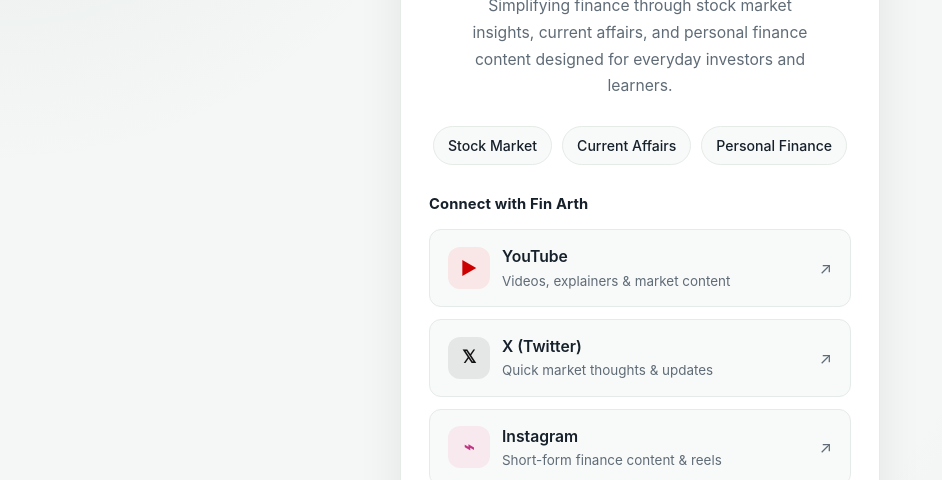
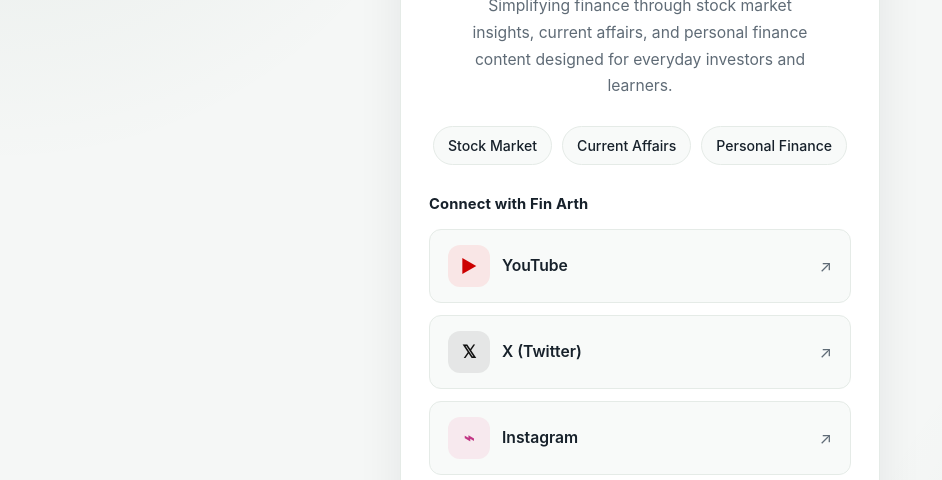
Before and after one commit to fin-arth/fin-arth.github.io, a plain HTML site: page index.html in a window 1280 px wide. Shown: the part 320-800 px from the top of the page, without its empty margins (0-942 px from the left). Drawn offline with Linux system fonts and the light colour scheme.

Commit message:
Update index.html

```diff
--- a/index.html
+++ b/index.html
@@ -80,7 +80,7 @@
       align-items: center;
       justify-content: center;
       padding: 14px;
-      box-shadow: inset 0 1px 0 rgba(255,255,255,0.6);
+      box-shadow: inset 0 1px 0 rgba(255, 255, 255, 0.6);
     }
 
     .profile-img {
@@ -198,21 +198,10 @@
       color: var(--primary);
     }
 
-    .link-meta {
-      display: flex;
-      flex-direction: column;
-      gap: 2px;
-    }
-
     .link-title {
       font-size: 0.98rem;
       font-weight: 600;
       color: var(--text);
-    }
-
-    .link-subtitle {
-      font-size: 0.84rem;
-      color: var(--muted);
     }
 
     .arrow {
@@ -306,10 +295,7 @@
           <a href="https://www.youtube.com/@Fin_Arth" target="_blank" rel="noopener noreferrer" class="link-btn youtube">
             <div class="link-left">
               <div class="icon-box">▶</div>
-              <div class="link-meta">
-                <span class="link-title">YouTube</span>
-                <span class="link-subtitle">Videos, explainers & market content</span>
-              </div>
+              <span class="link-title">YouTube</span>
             </div>
             <span class="arrow">↗</span>
           </a>
@@ -317,10 +303,7 @@
           <a href="https://x.com/fin_arth?s=11" target="_blank" rel="noopener noreferrer" class="link-btn x">
             <div class="link-left">
               <div class="icon-box">𝕏</div>
-              <div class="link-meta">
-                <span class="link-title">X (Twitter)</span>
-                <span class="link-subtitle">Quick market thoughts & updates</span>
-              </div>
+              <span class="link-title">X (Twitter)</span>
             </div>
             <span class="arrow">↗</span>
           </a>
@@ -328,10 +311,7 @@
           <a href="https://www.instagram.com/fin.arth" target="_blank" rel="noopener noreferrer" class="link-btn instagram">
             <div class="link-left">
               <div class="icon-box">⌁</div>
-              <div class="link-meta">
-                <span class="link-title">Instagram</span>
-                <span class="link-subtitle">Short-form finance content & reels</span>
-              </div>
+              <span class="link-title">Instagram</span>
             </div>
             <span class="arrow">↗</span>
           </a>
@@ -339,10 +319,7 @@
           <a href="mailto:fin.arth@outlook.com" class="link-btn email">
             <div class="link-left">
               <div class="icon-box">✉</div>
-              <div class="link-meta">
-                <span class="link-title">Email</span>
-                <span class="link-subtitle">Partnerships, queries & collaborations</span>
-              </div>
+              <span class="link-title">Email</span>
             </div>
             <span class="arrow">↗</span>
           </a>
```
